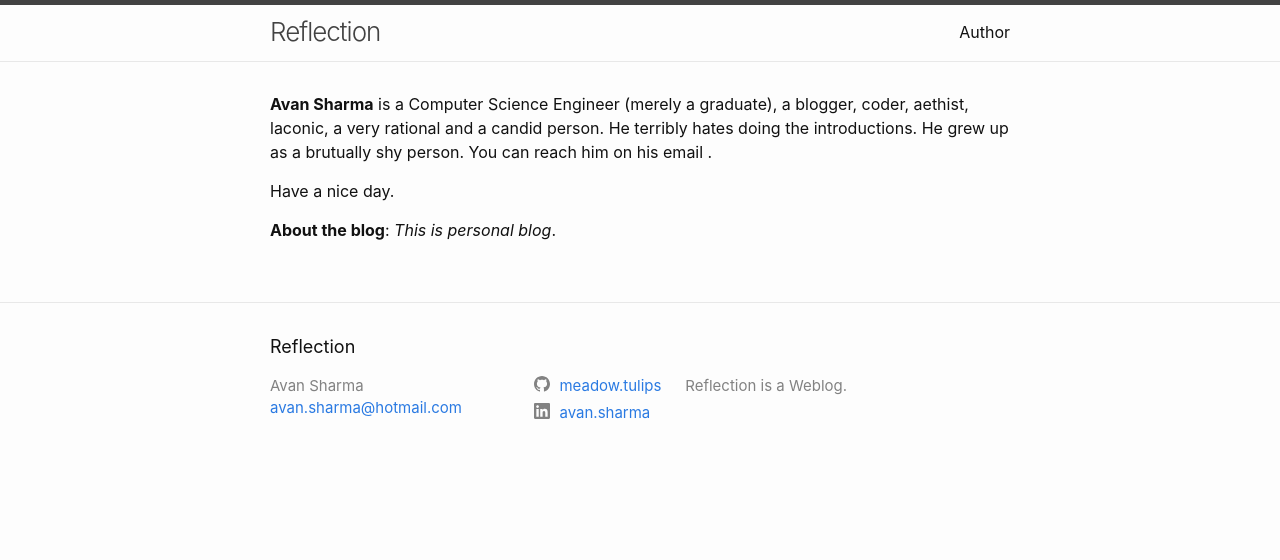
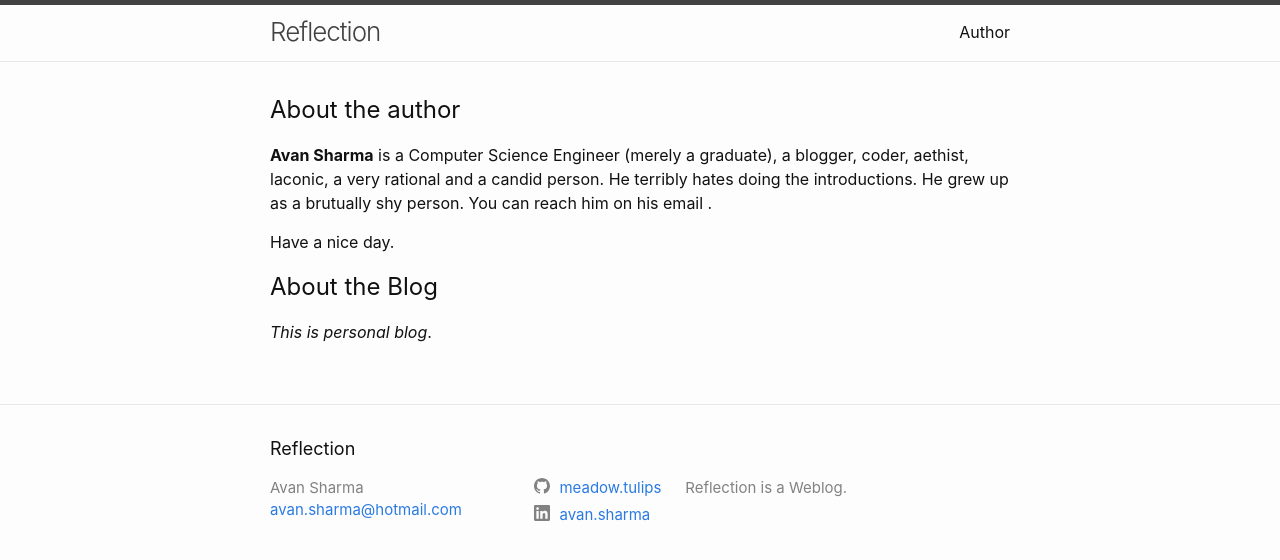
Before and after one commit to meadow-tulips/Myblog, a Jekyll site: the page built from about.md, in a window 1280 px wide. Shown: the top 560 px of the page. Built offline with Jekyll 4.4.1, drawn with Linux system fonts in a browser that asks for light colours.

Commit message:
Update about.md

```diff
--- a/about.md
+++ b/about.md
@@ -4,6 +4,8 @@ title: Author
 permalink: /author/
 author: Avan Sharma
 ---
+
+# About the author
 
 **{{ page.author }}** is a Computer Science Engineer (merely a graduate), a blogger, coder, aethist, laconic, a very rational and a candid person. He terribly hates doing the introductions. He grew up as a brutually shy person. You can reach him on his email .
 
@@ -12,4 +14,6 @@ Have a nice day.
 
 
 
-**About the blog**: *This is personal blog*.
+# About the Blog
+
+*This is personal blog*.
```
